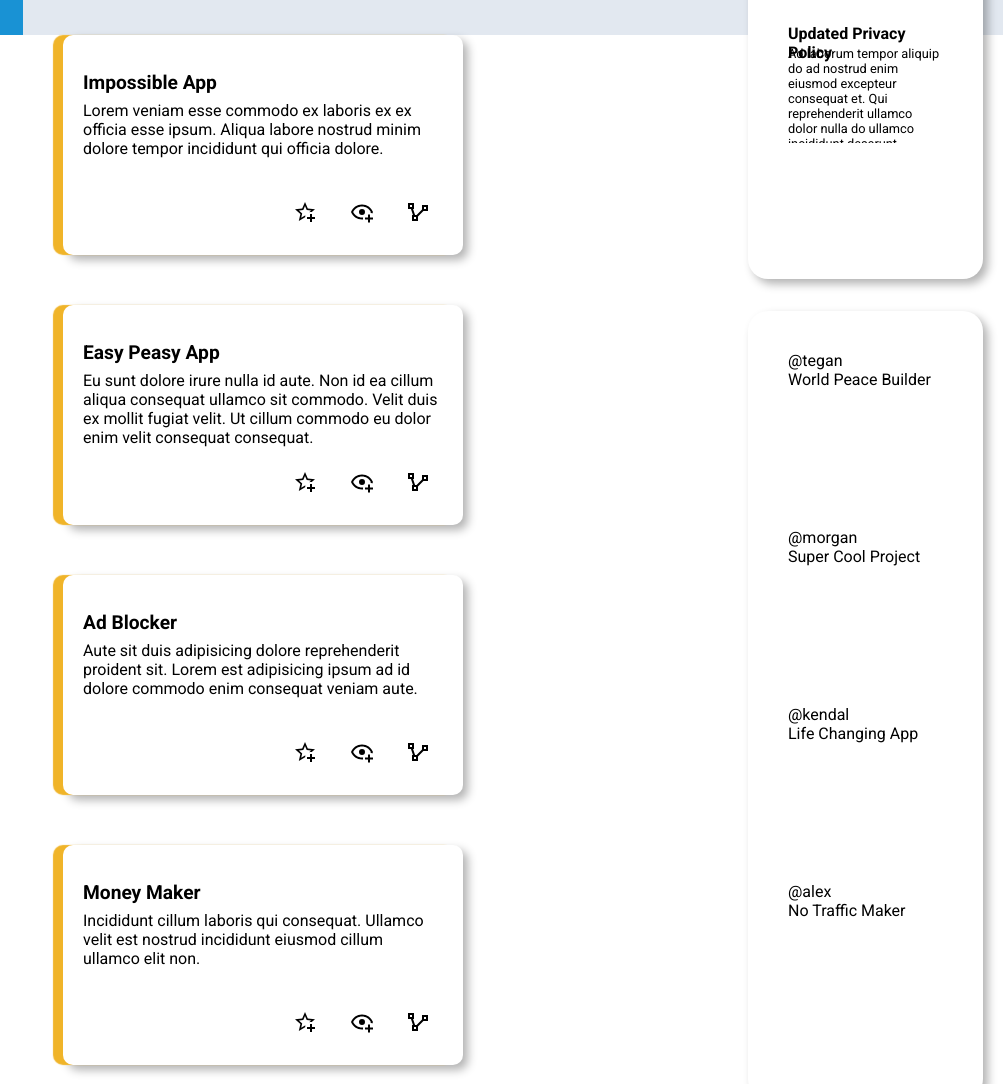
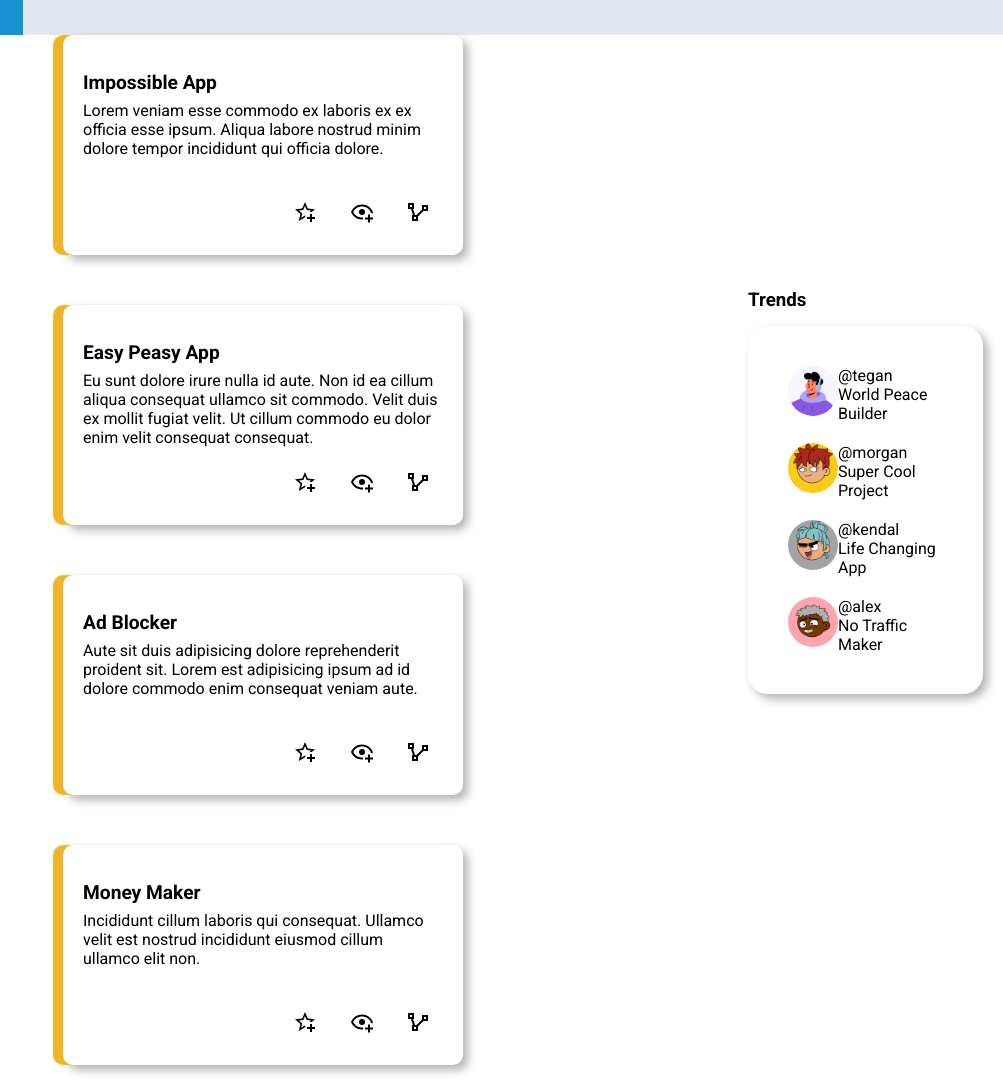
Before and after one commit to JoeyParshley/odin-admin-dashboard, a plain HTML site: page index.html in a window 1280 px wide. Shown: the part 765-1849 px from the top of the page, without its empty margins (277-1280 px from the left). Drawn offline with Linux system fonts and the light colour scheme.

Commit message:
Apply grid and style Trend section

```diff
--- a/index.html
+++ b/index.html
@@ -287,8 +287,8 @@
            </div>
         </div>
         <div class="extras">
-          <h3>Announcements</h3>
-          <div>
+          <div class="announcements">
+            <h3>Announcements</h3>
             <ul class="announcements">
               <li>
                 <div class="note">
@@ -309,30 +309,41 @@
                 </div>
               </li>
             </ul>
+          </div>
+          <div class="trends">
+            <h3>Trends</h3>
             <ul class="trends">
               <li>
-                <div class="avatar"></div>
+                <div class="avatar one">
+                  <img src="./images/avatar-1.png" alt="avatar-1">
+                </div>
                 <div class="post-info">
                   <div class="at">@tegan</div>
                   <div class="name">World Peace Builder</div>
                 </div>
               </li>
               <li>
-                <div class="avatar"></div>
+                <div class="avatar two">
+                  <img src="./images/avatar-2.png" alt="avatar-2">
+                </div>
                 <div class="post-info">
                   <div class="at">@morgan</div>
                   <div class="name">Super Cool Project</div>
                 </div>
               </li>
               <li>
-                <div class="avatar"></div>
+                <div class="avatar three">
+                  <img src="./images/avatar-3.png" alt="avatar-3">
+                </div>
                 <div class="post-info">
                   <div class="at">@kendal</div>
                   <div class="name">Life Changing App</div>
                 </div>
               </li>
               <li>
-                <div class="avatar"></div>
+                <div class="avatar four">
+                  <img src="./images/avatar-4.png" alt="avatar-4">
+                </div>
                 <div class="post-info">
                   <div class="at">@alex</div>
                   <div class="name">No Traffic Maker</div>
--- a/styles/style.css
+++ b/styles/style.css
@@ -220,19 +220,13 @@ header {
   }
   .extras {
     display: grid;
-    grid-template-rows: 50px 1fr;
-    grid-column: 2;
+    grid-template-rows: repeat(2, 1fr);
     > div {
       display: grid;
-      grid-template-rows: repeat(2, 1fr);
-      ul {
+      &.announcements {
         display: grid;
-        background: white;
-        border-radius: 20px;
-        padding: 40px;
-        box-shadow: 5px 5px 10px rgba(0, 0, 0, 0.3);
-        &.announcements {
-          grid-template-rows: repeat(3, 1fr);
+        grid-row: 1;
+        grid-template-rows: 40px 1fr;
         align-items: start;
         li {
           border-bottom: solid 1px rgb(211, 211, 211);
@@ -251,6 +245,46 @@ header {
           grid-template-rows: 20px 1fr;
         }
       }
+      &.trends {
+        display: grid;
+        grid-template-rows: 40px 1fr;
+        align-items: start;
+        ul {
+          gap: 20px;
+          li {
+            display: grid;
+            grid-template-columns: 1fr 3fr;
+            .avatar {
+              height: 50px;
+              width: 50px;
+              border-radius: 25px;
+              overflow: hidden;
+              img {
+                height: 50px;
+                width: 50px;
+              }
+            }
+            .avatar.one {
+              background-color: rgb(224, 242, 254);
+            }
+            .avatar.two {
+              background-color: rgb(250, 204, 22);
+            }
+            .avatar.three {
+              background-color: rgb(163, 163, 163);
+            }
+            .avatar.four {
+              background-color: rgb(253, 164, 175);
+            }
+          }
+        }
+      }
+      ul {
+        display: grid;
+        background: white;
+        border-radius: 20px;
+        padding: 40px;
+        box-shadow: 5px 5px 10px rgba(0, 0, 0, 0.3);
         p {
           font-size: 0.8rem;
           p {
```
Also changed, not shown: images/avatar-1.png (added), images/avatar-2.png (added), images/avatar-3.png (added), images/avatar-4.png (added). Lines whose indentation alone changed are shown as unchanged.
